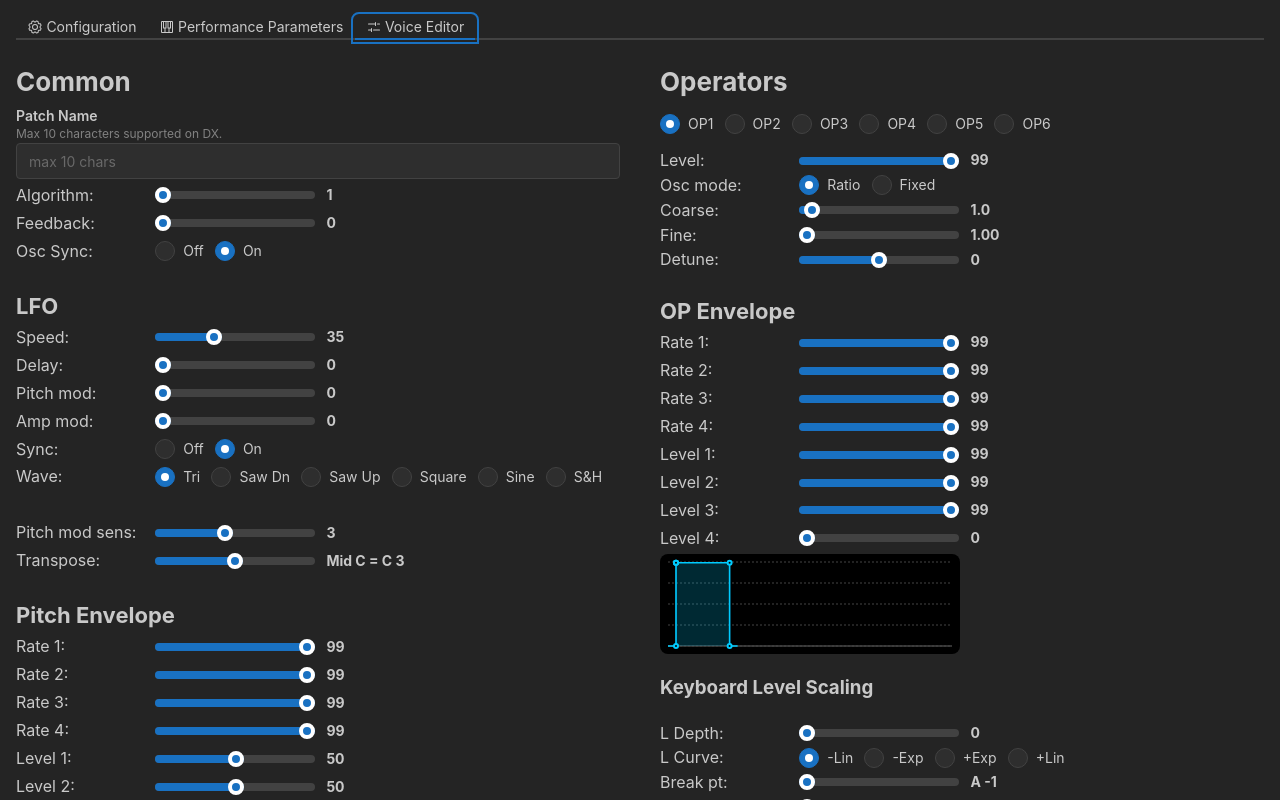
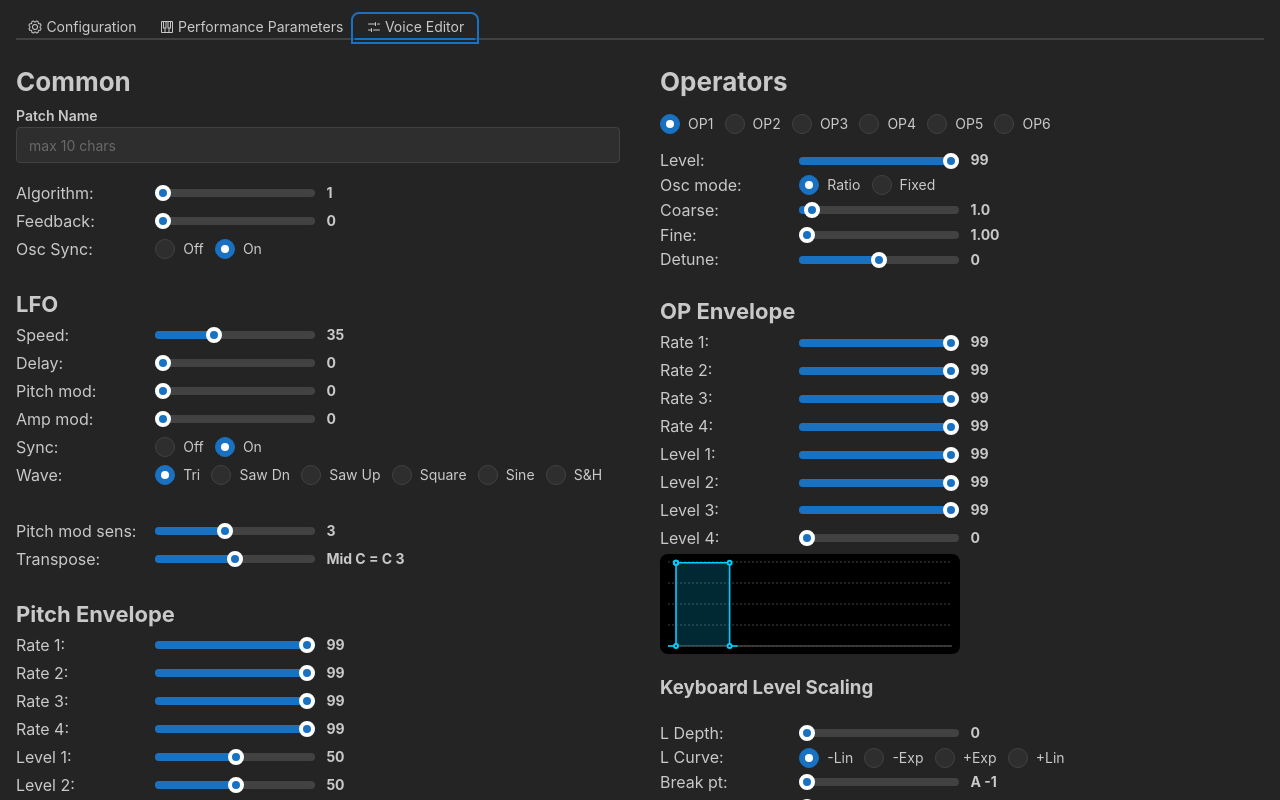
Before and after one commit to Ahlzen/DXEdit, a React (Vite) app: page / in a window 1280 px wide. Both pictures are taken after a click on the tab "Voice Editor". Shown: the top 800 px of the page. Built offline with nearby package versions, Linux system fonts and the light colour scheme.

Commit message:
Cleaned up layout on Voice Editor tab.

```diff
--- a/src/components/App.tsx
+++ b/src/components/App.tsx
@@ -264,11 +264,13 @@ export default function App()
 
           <Stack className='commonEditor'>
             <Title order={2}>Common</Title>
+
             <TextInput
               label="Patch Name"
-              description="Max 10 characters supported on DX."
               placeholder="max 10 chars"
               onChange={(e) => {handleUpdatePatchName(e.currentTarget.value)}} />
+            <Space h='md'/>
+
             <DXESlider
               title="Algorithm:"
               selectedValue={voiceParams.getValue('Algorithm')}
```
Also changed, not shown: 1 other file (tests, documents, lock files or other folders).
